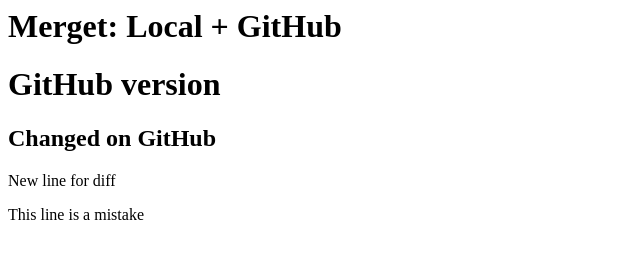
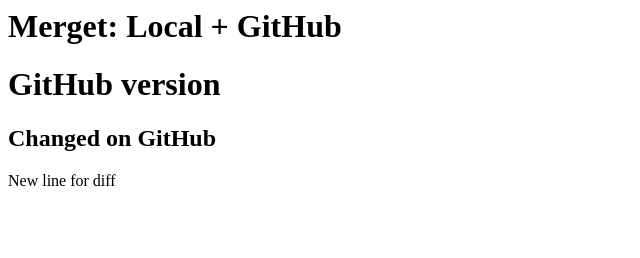
Before and after one commit to M1stret/myproject, a plain HTML site: page index.html in a window 1280 px wide. Shown: the whole page, without its empty margins (0-640 px from the left). Drawn offline with Linux system fonts and the light colour scheme.

Commit message:
Revert "Ошибочный коммит"
This reverts commit 063a97da69bd8b23b72c1b9e088319f504385249.

```diff
--- a/index.html
+++ b/index.html
@@ -2,4 +2,3 @@
 <h1>GitHub version</h1>
 <h2>Changed on GitHub</h2>
 <p>New line for diff</p>
-<p>This line is a mistake</p>
```
